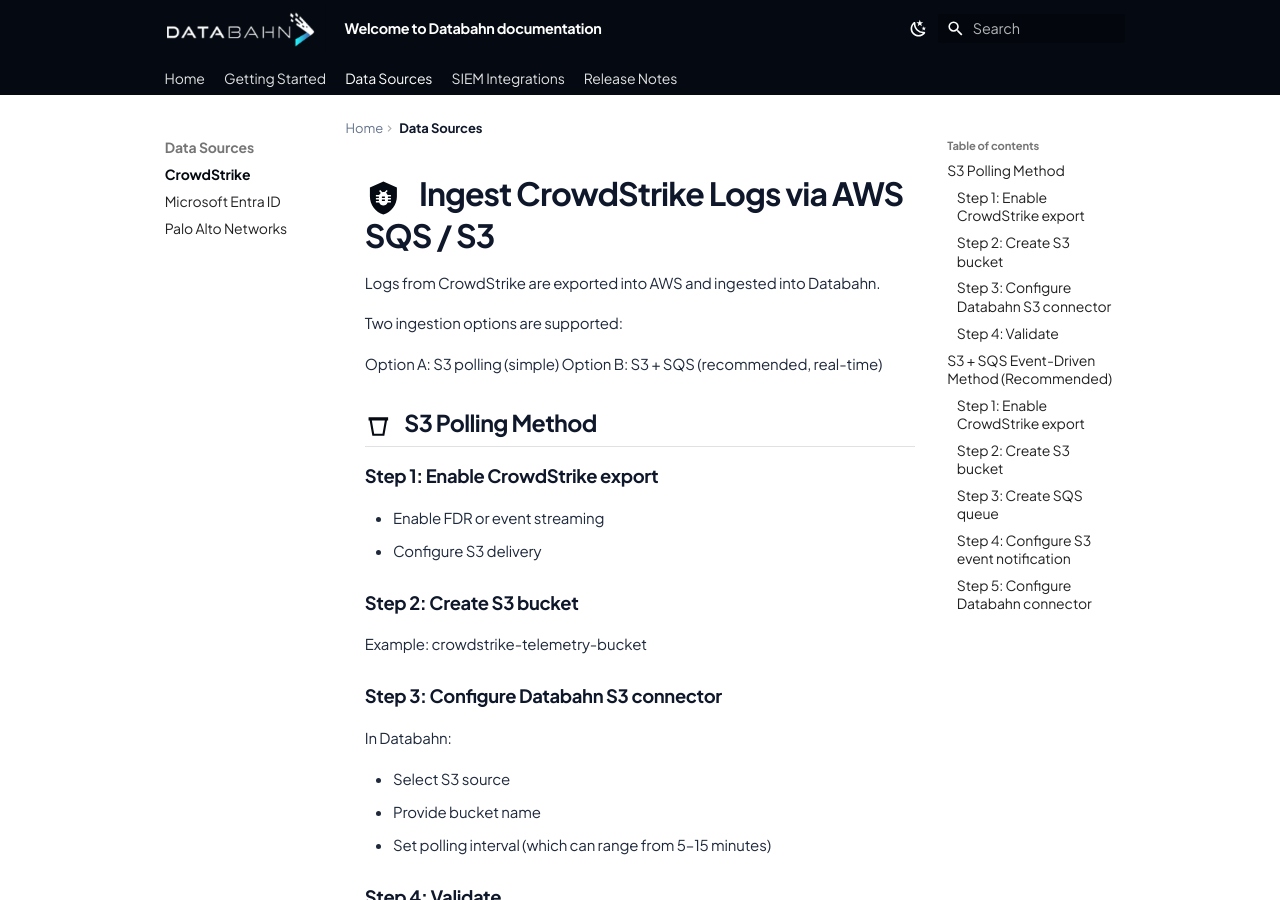
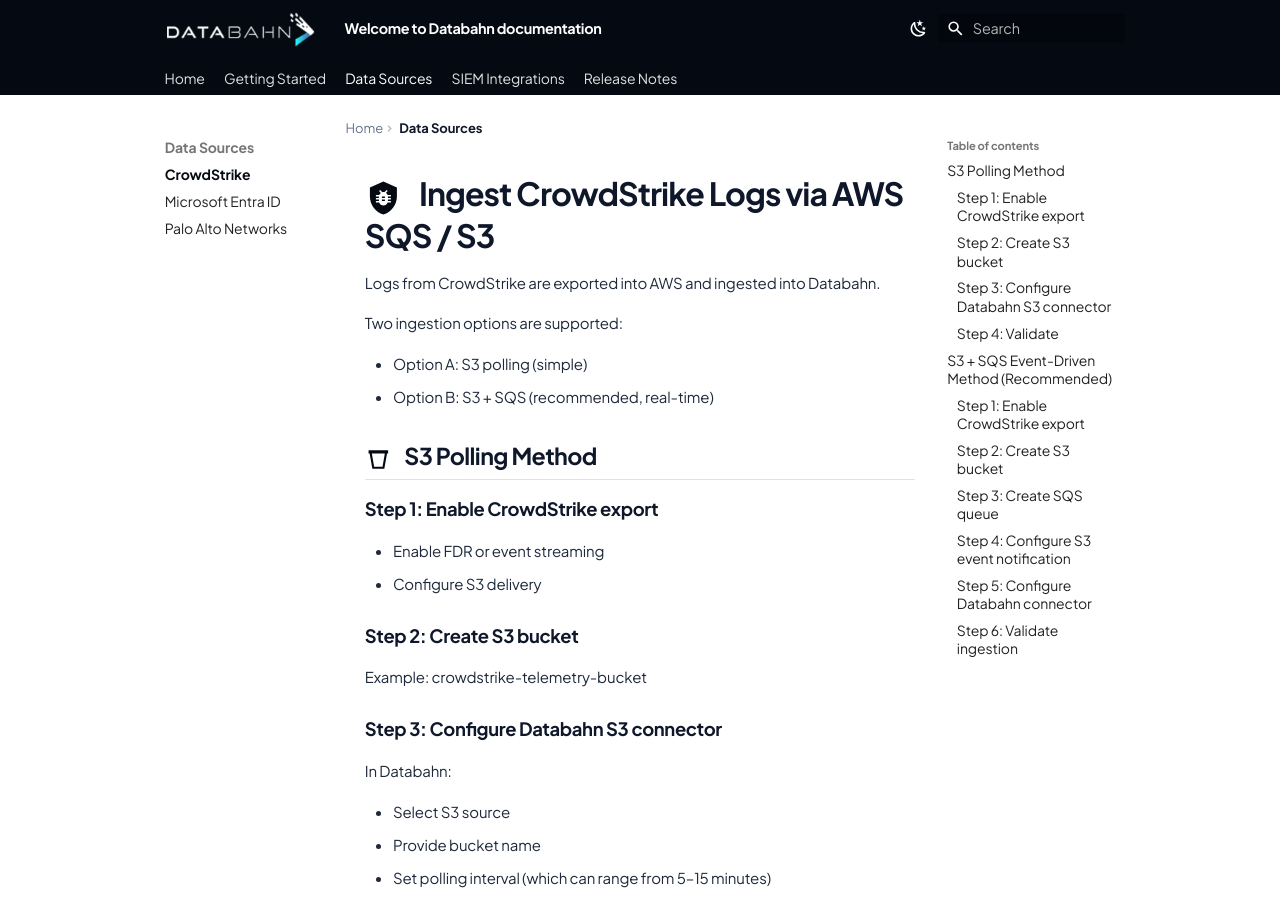
Before and after one commit to createdocsitefordb/db, an MkDocs documentation site: the page built from docs/datasources/crowdstrike.md, in a window 1280 px wide and 900 px high. Built offline with MkDocs 1.6.1 and Material for MkDocs 9.7.7, drawn with Linux system fonts in a browser that asks for light colours.

Commit message:
Update crowdstrike.md

```diff
--- a/docs/datasources/crowdstrike.md
+++ b/docs/datasources/crowdstrike.md
@@ -4,8 +4,8 @@
 
 Two ingestion options are supported:
 
-Option A: S3 polling (simple)
-Option B: S3 + SQS (recommended, real-time)
+* Option A: S3 polling (simple)
+* Option B: S3 + SQS (recommended, real-time)
 
 ## :material-bucket-outline: S3 Polling Method
 
@@ -65,7 +65,7 @@
    * AWS region
    * IAM credentials or role
 
-Step 6: Validate ingestion
+### Step 6: Validate ingestion
 
 Check Databahn for:
 
```
